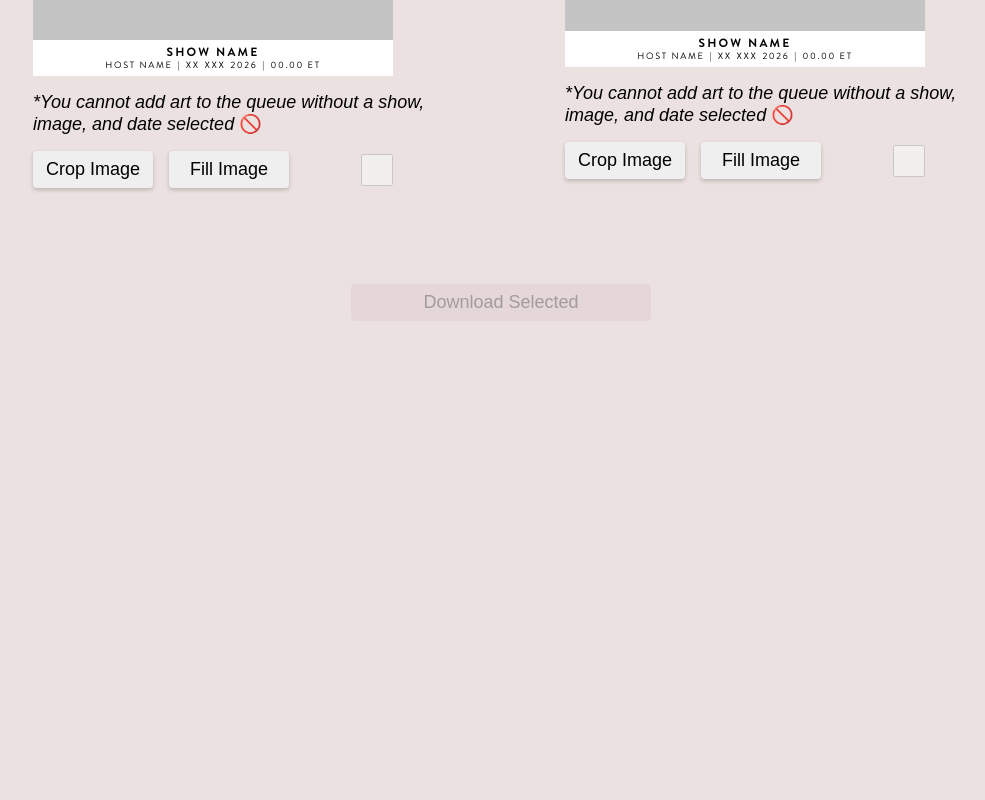
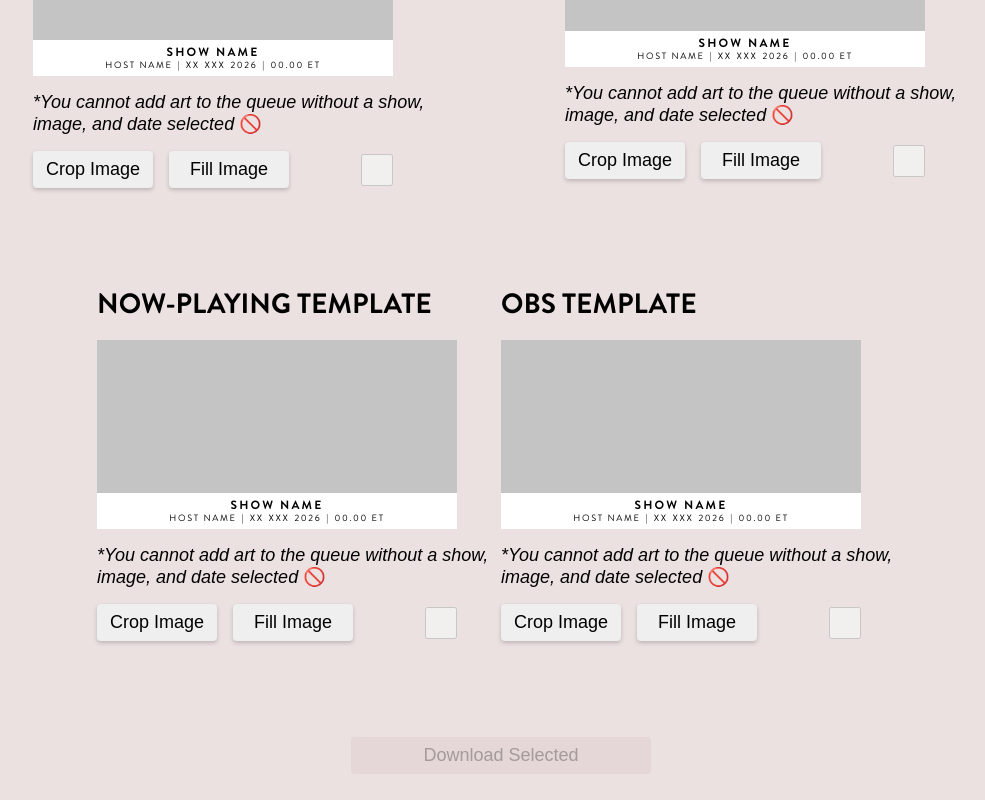
Before and after one commit to rmarafioti/image_processor, a React (Vite) app: page / in a window 1280 px wide. Shown: the part 1102-1902 px from the top of the page, without its empty margins (139-1124 px from the left). Before the commit the page ends 1519 px from the top, so only its background shows below. Built offline with nearby package versions, Linux system fonts and the light colour scheme.

Commit message:
feat: add last two template placeholders before styling them

```diff
--- a/src/App.jsx
+++ b/src/App.jsx
@@ -8,6 +8,8 @@ import FeaturedTemplate from "./templates/FeaturedTemplate";
 import ArchiveTemplate from "./templates/ArchiveTemplate";
 import FacebookTemplate from "./templates/FacebookTemplate";
 import BlueskyTemplate from "./templates/BlueskyTemplate";
+import NowPlayingTemplate from "./templates/NowPlayingTemplate";
+import ObsTemplate from "./templates/ObsTemplate";
 
 import styles from "./landing_page.module.css";
 
@@ -98,6 +100,8 @@ export default function App() {
   const templateFeaturedRef = useRef(null);
   const templateFacebookRef = useRef(null);
   const templateBlueskyRef = useRef(null);
+  const templateNowPlayingRef = useRef(null);
+  const templateObsRef = useRef(null);
 
   const templates = [
     {
@@ -123,6 +127,18 @@ export default function App() {
       width: 1200,
       height: 600,
       templateName: "bluesky",
+    },
+    {
+      ref: templateNowPlayingRef,
+      width: 1200,
+      height: 630,
+      templateName: "now-playing",
+    },
+    {
+      ref: templateObsRef,
+      width: 1200,
+      height: 630,
+      templateName: "Obs",
     },
   ];
 
@@ -226,6 +242,26 @@ export default function App() {
             ref={templateBlueskyRef}
           />
         </div>
+        <div className={styles.template_section}>
+          <NowPlayingTemplate
+            formState={formState}
+            selectedShow={selectedShow}
+            handleDownload={handleDownload}
+            isAddToQueueDisabled={isAddToQueueDisabled}
+            isSelected={selectedTemplates.includes("now-playing")}
+            onSelect={handleTemplateSelect}
+            ref={templateNowPlayingRef}
+          />
+          <ObsTemplate
+            formState={formState}
+            selectedShow={selectedShow}
+            handleDownload={handleDownload}
+            isAddToQueueDisabled={isAddToQueueDisabled}
+            isSelected={selectedTemplates.includes("obs")}
+            onSelect={handleTemplateSelect}
+            ref={templateObsRef}
+          />
+        </div>
         <button
           onClick={handleDownloadAll}
           disabled={
--- /dev/null
+++ b/src/templates/NowPlayingTemplate.jsx
@@ -0,0 +1,20 @@
+import { forwardRef } from "react";
+
+import DefaultTemplate from "../components/DefaultTemplate";
+
+import styles from "../styling/facebook_template.module.css";
+
+const NowPlayingTemplate = forwardRef((props, ref) => {
+  return (
+    <DefaultTemplate
+      {...props}
+      ref={ref}
+      styles={styles}
+      width={1200}
+      height={630}
+      templateName="now-playing"
+    />
+  );
+});
+
+export default NowPlayingTemplate;
--- /dev/null
+++ b/src/templates/ObsTemplate.jsx
@@ -0,0 +1,20 @@
+import { forwardRef } from "react";
+
+import DefaultTemplate from "../components/DefaultTemplate";
+
+import styles from "../styling/facebook_template.module.css";
+
+const ObsTemplate = forwardRef((props, ref) => {
+  return (
+    <DefaultTemplate
+      {...props}
+      ref={ref}
+      styles={styles}
+      width={1200}
+      height={630}
+      templateName="Obs"
+    />
+  );
+});
+
+export default ObsTemplate;
```
